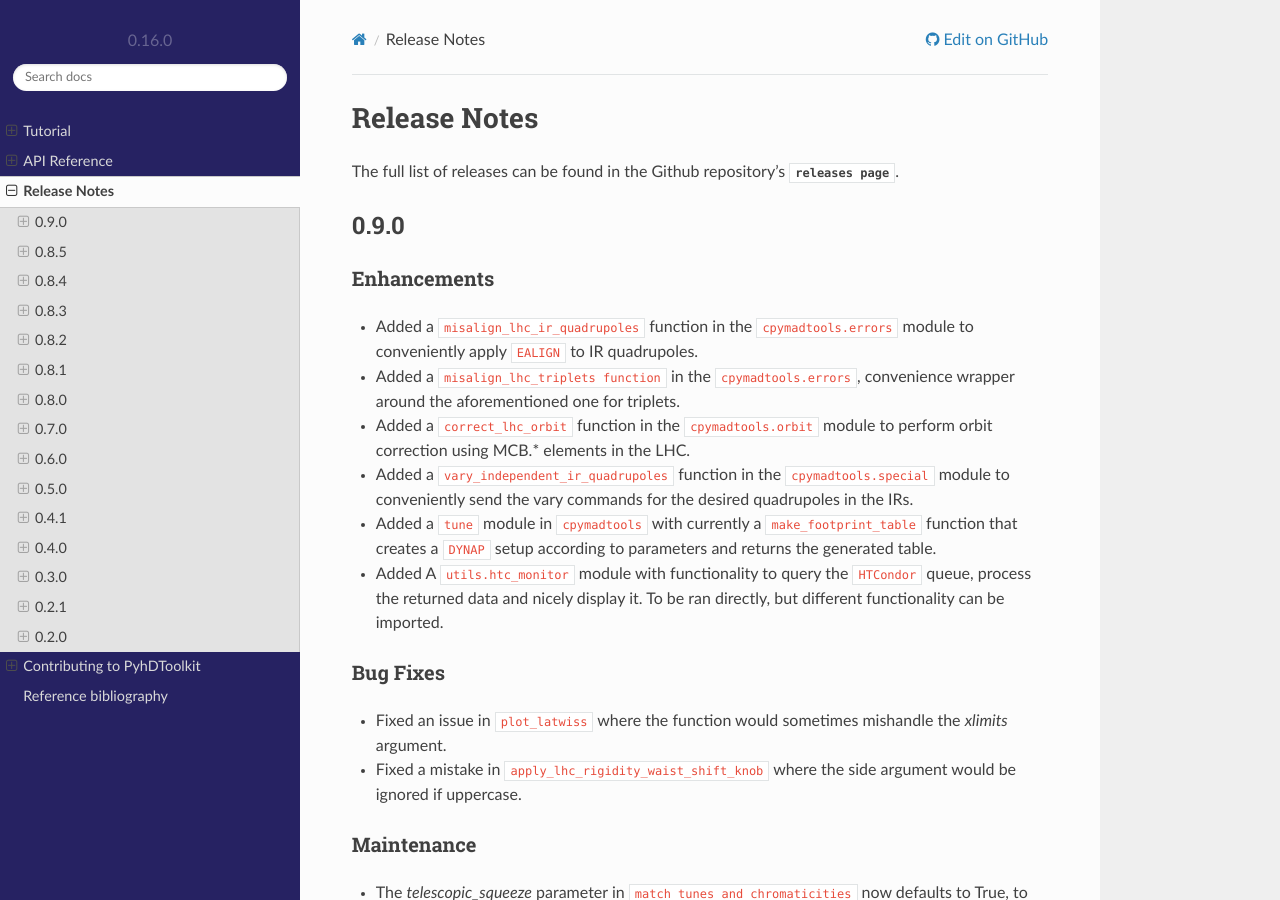
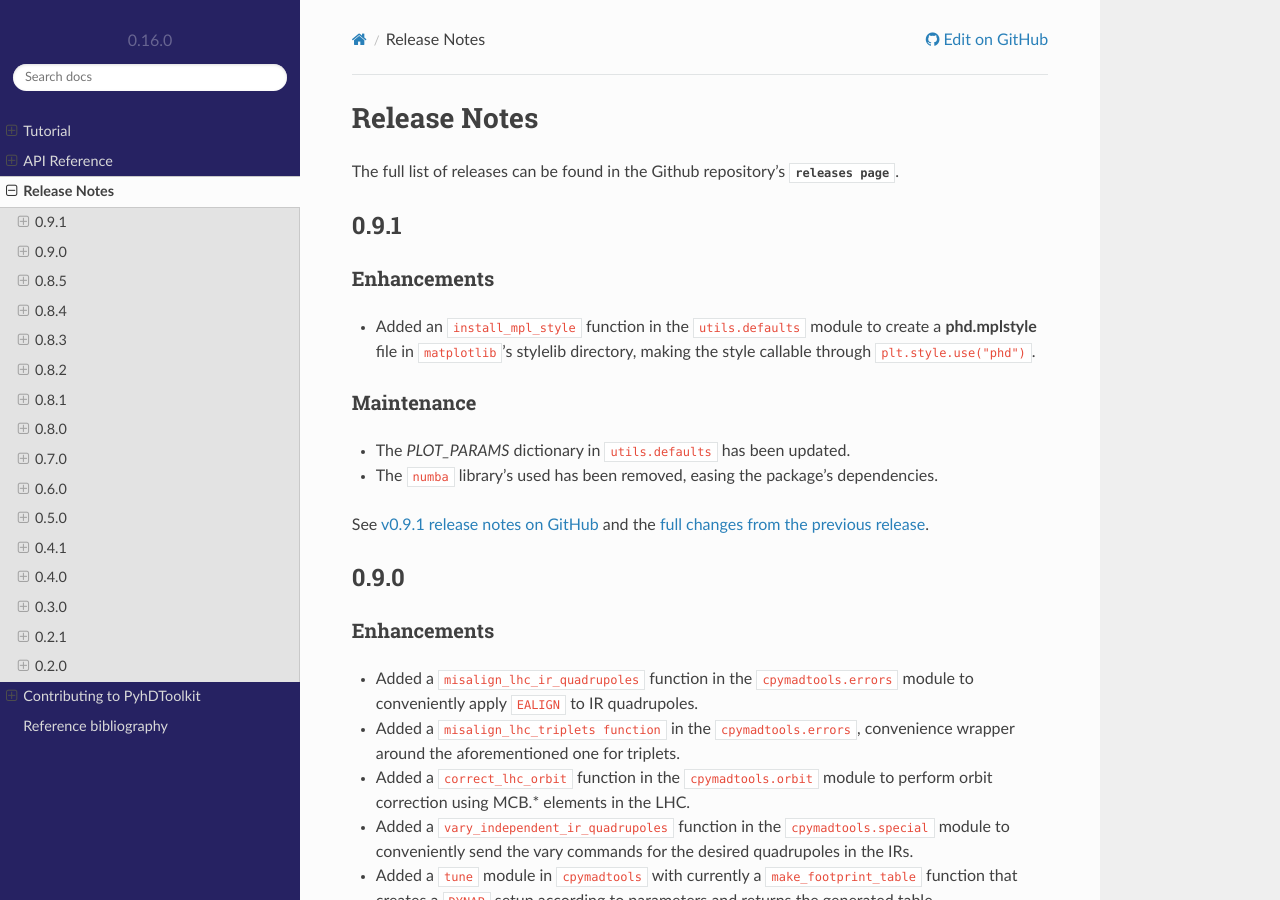
Before and after one commit to fsoubelet/PyhDToolkit, a Sphinx documentation site: the page built from docs/release.rst, in a window 1280 px wide and 900 px high. Built offline with Sphinx 7.4.7 and the Read the Docs theme 2.0.0, drawn with Linux system fonts in a browser that asks for light colours; pages that are not in the unit, such as notebooks, are missing from menus.

Commit message:
release 0.9.1

```diff
--- a/docs/release.rst
+++ b/docs/release.rst
@@ -2,6 +2,25 @@ Release Notes
 =============
 
 The full list of releases can be found in the Github repository's `releases page <https://github.com/fsoubelet/PyhDToolkit/releases>`.
+
+.. _release_0.9.1:
+
+0.9.1
+-----
+
+Enhancements
+~~~~~~~~~~~~
+
+* Added an ``install_mpl_style`` function in the ``utils.defaults`` module to create a **phd.mplstyle** file in ``matplotlib``'s stylelib directory, making the style callable through ``plt.style.use("phd")``.
+
+Maintenance
+~~~~~~~~~~~
+
+* The *PLOT_PARAMS* dictionary in ``utils.defaults`` has been updated.
+* The ``numba`` library's used has been removed, easing the package's dependencies.
+
+See `v0.9.1 release notes on GitHub <https://github.com/fsoubelet/PyhDToolkit/releases/tag/0.9.1>`_ and the `full changes from the previous release <https://github.com/fsoubelet/PyhDToolkit/compare/0.9.0...0.9.1>`_.
+
 
 .. _release_0.9.0:
 
@@ -18,13 +37,11 @@ Enhancements
 * Added a ``tune`` module in ``cpymadtools`` with currently a ``make_footprint_table`` function that creates a ``DYNAP`` setup according to parameters and returns the generated table.
 * Added A ``utils.htc_monitor`` module with functionality to query the ``HTCondor`` queue, process the returned data and nicely display it. To be ran directly, but different functionality can be imported.
 
-
 Bug Fixes
 ~~~~~~~~~
 
 * Fixed an issue in ``plot_latwiss`` where the function would sometimes mishandle the *xlimits* argument.
 * Fixed a mistake in ``apply_lhc_rigidity_waist_shift_knob`` where the side argument would be ignored if uppercase.
-
 
 Maintenance
 ~~~~~~~~~~~
```
